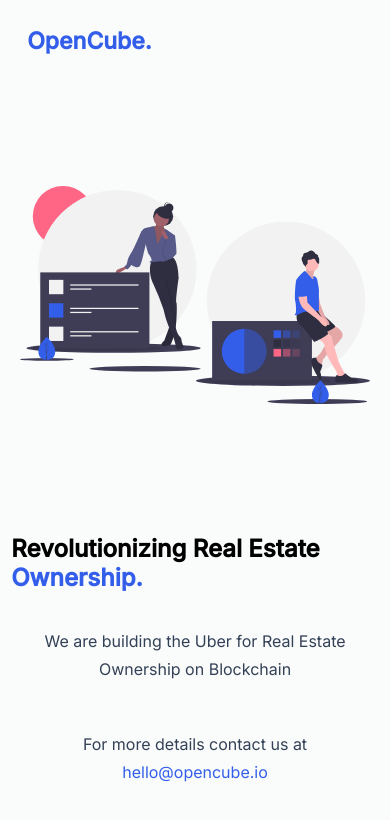
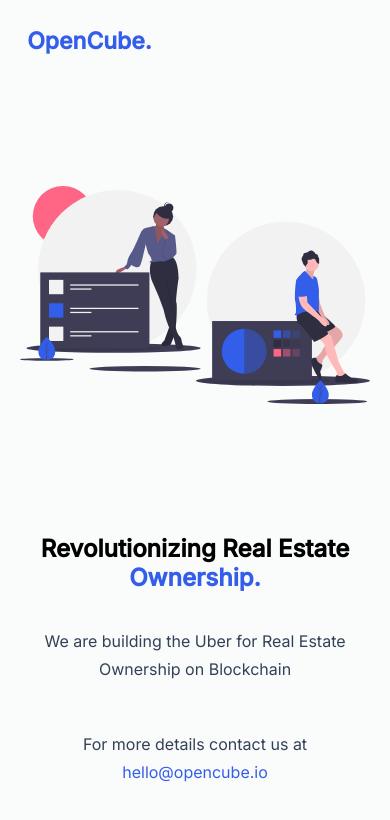
Before and after one commit to Opencube01/opencube.io, a plain HTML site: page index.html in a window 390 px wide. Drawn offline with nearby package versions, Linux system fonts and the light colour scheme.

Commit message:
minor changes

```diff
--- a/css/style.css
+++ b/css/style.css
@@ -392,3 +392,12 @@ input{
 /* .thanks {
   display: none;
   } */
+
+  @media screen and (max-width: 991px) {
+    .second-header {
+
+      text-align: center;
+
+    }
+
+    }
```
